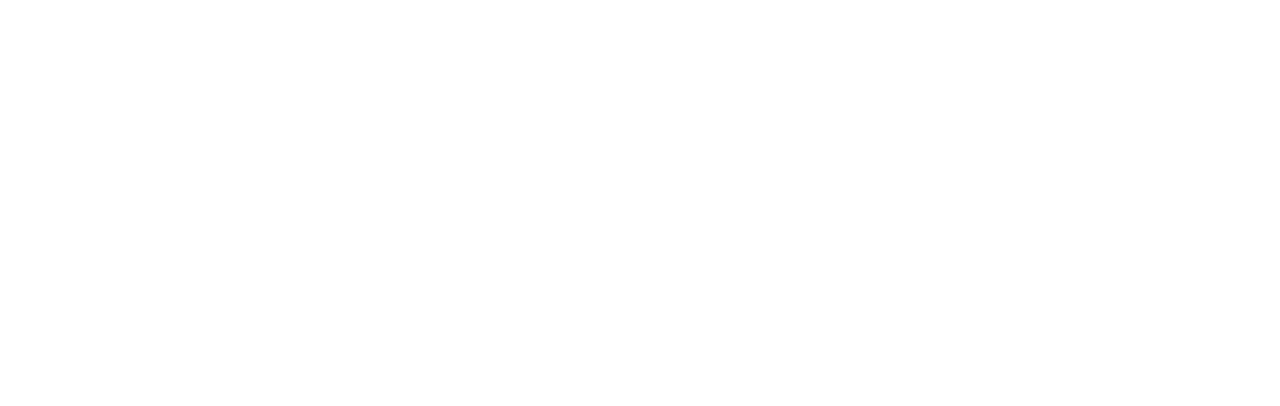
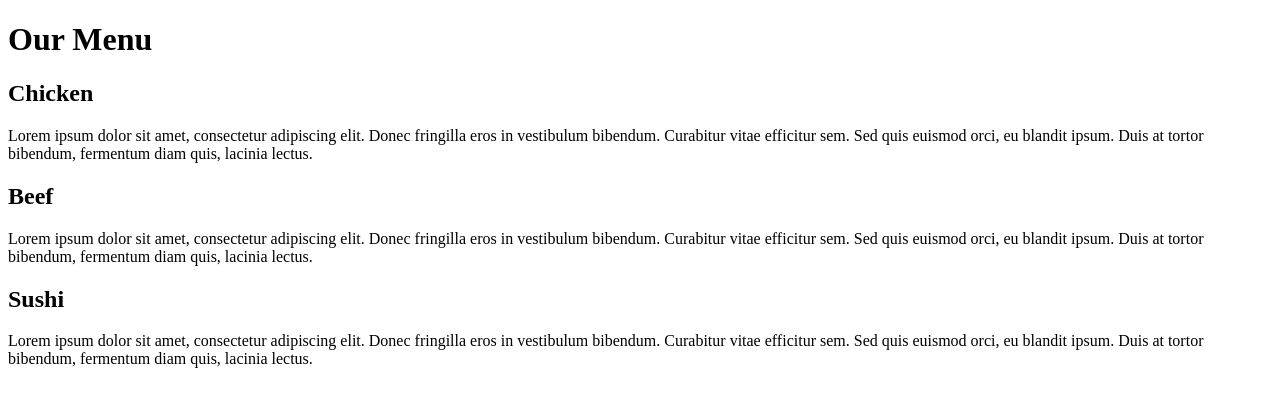
Before and after one commit to YousefNoor24/module2-solution, a plain HTML site: page index.html in a window 1280 px wide. Drawn offline with Linux system fonts and the light colour scheme.

Commit message:
Edit index.html

```diff
--- a/index.html
+++ b/index.html
@@ -4,9 +4,42 @@
     <meta charset="UTF-8">
     <meta http-equiv="X-UA-Compatible" content="IE=edge">
     <meta name="viewport" content="width=device-width, initial-scale=1.0">
-    <title>Document</title>
+    <title>Module 2 Solution</title>
 </head>
 <body>
-
+    <h1>Our Menu</h1>
+    <section>
+        <article>
+            <h2>Chicken</h2>
+            <p>Lorem ipsum dolor sit amet, consectetur adipiscing elit.
+            Donec fringilla eros in vestibulum bibendum.
+            Curabitur vitae efficitur sem. Sed quis euismod orci,
+            eu blandit ipsum. Duis at tortor bibendum,
+            fermentum diam quis, lacinia lectus.
+            </p>
+        </article>
+    </section>
+    <section>
+        <article>
+            <h2>Beef</h2>
+            <p>Lorem ipsum dolor sit amet, consectetur adipiscing elit.
+            Donec fringilla eros in vestibulum bibendum.
+            Curabitur vitae efficitur sem. Sed quis euismod orci,
+            eu blandit ipsum. Duis at tortor bibendum,
+            fermentum diam quis, lacinia lectus.
+            </p>
+        </article>
+    </section>
+    <section>
+        <article>
+            <h2>Sushi</h2>
+            <p>Lorem ipsum dolor sit amet, consectetur adipiscing elit.
+            Donec fringilla eros in vestibulum bibendum.
+            Curabitur vitae efficitur sem. Sed quis euismod orci,
+            eu blandit ipsum. Duis at tortor bibendum,
+            fermentum diam quis, lacinia lectus.
+            </p>
+        </article>
+    </section>
 </body>
 </html>
```
